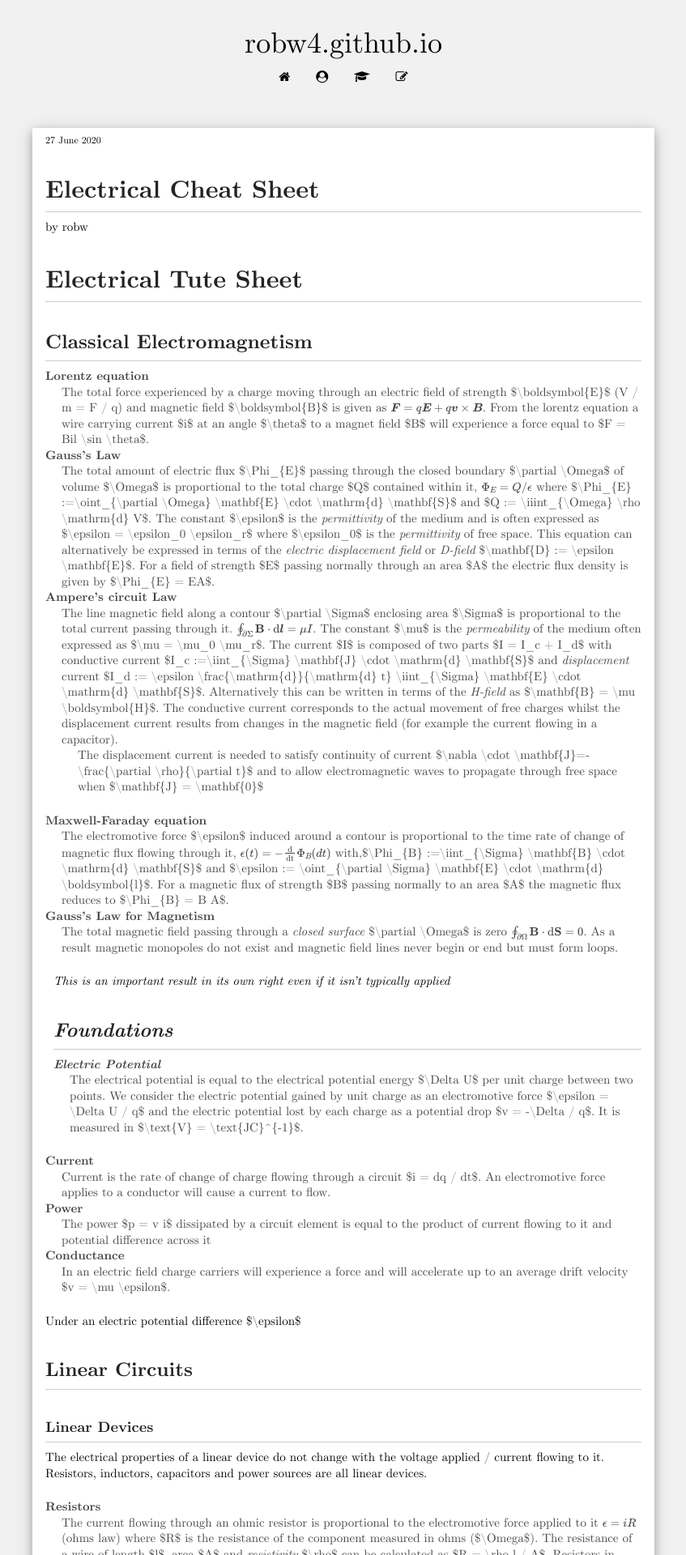
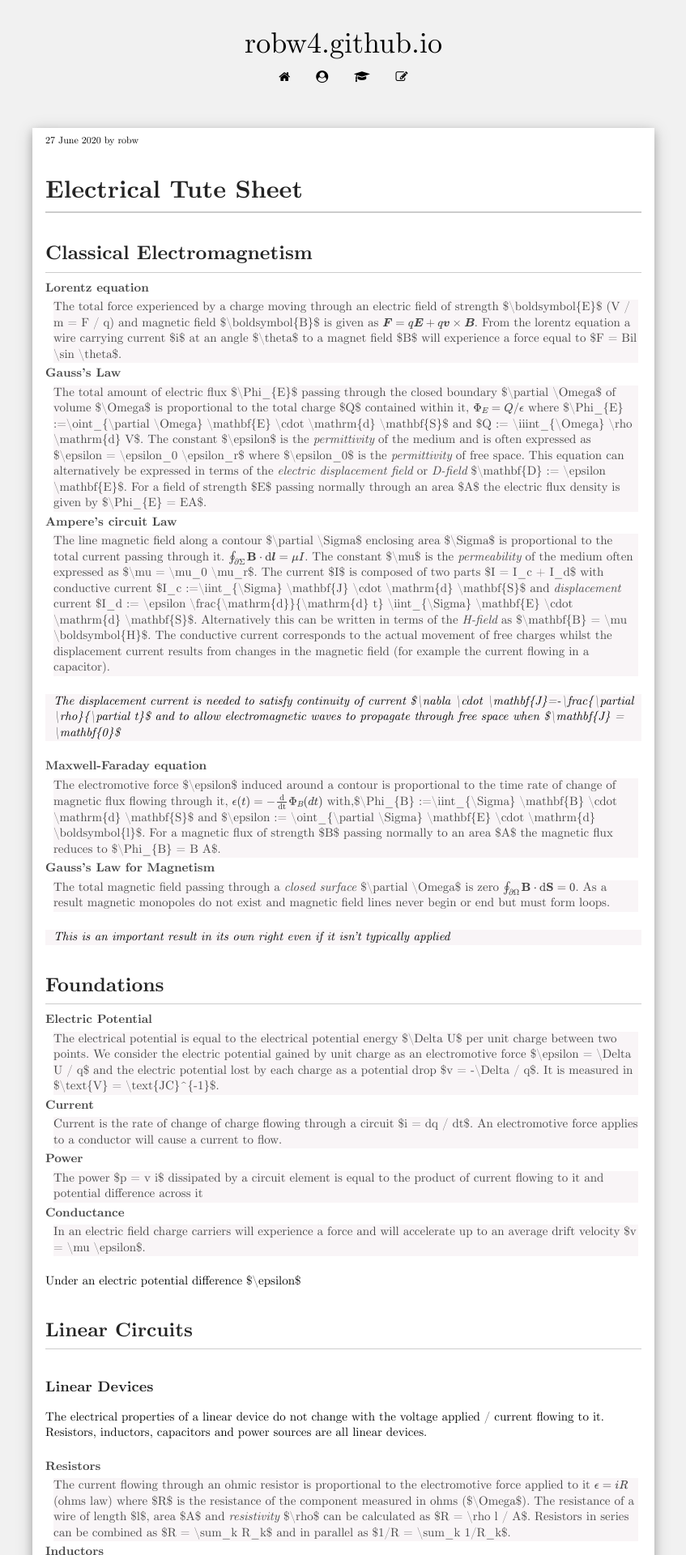
Before and after one commit to robw4/robw4.github.io, a Jekyll site: the page built from _posts/2020-06-27-electrical-cheat-sheet.md, in a window 1280 px wide. Shown: the top 1920 px of the page at 81% size, without its empty margins (216-1063 px from the left). Built offline with Jekyll 4.4.1, drawn with Linux system fonts in a browser that asks for light colours; formulas are drawn with MathJax 3; some of the changed text lies outside the part shown.

Commit message:
Better latex visualisationa

```diff
--- a/_layouts/post.html
+++ b/_layouts/post.html
@@ -2,10 +2,7 @@
 layout: page
 ---
 
-<small>{{ page.date | date: "%-d %B %Y" }}</small>
-<h1>{{ page.title }}</h1>
-
-<p class="view">by {{ page.author | default: site.author }}</p>
+<small>{{ page.date | date: "%-d %B %Y"}} by  {{ page.author | default: site.author }}</small>
 
 {{content}}
 
--- a/_posts/2020-06-27-electrical-cheat-sheet.md
+++ b/_posts/2020-06-27-electrical-cheat-sheet.md
@@ -15,6 +15,7 @@
 
 Ampere's circuit Law
 : The line magnetic field along a contour $\partial \Sigma$ enclosing area $\Sigma$ is proportional to the total current passing through it. $$\oint_{\partial \Sigma} \mathbf{B} \cdot \mathrm{d} \boldsymbol{l} = \mu I$$. The constant $\mu$ is the *permeability* of the medium often expressed as $\mu = \mu_0 \mu_r$. The current $I$ is composed of two parts $I = I_c + I_d$ with  conductive current $I_c :=\iint_{\Sigma} \mathbf{J} \cdot \mathrm{d} \mathbf{S}$ and *displacement* current $I_d := \epsilon \frac{\mathrm{d}}{\mathrm{d} t} \iint_{\Sigma} \mathbf{E} \cdot \mathrm{d} \mathbf{S}$. Alternatively this can be written in terms of the *H-field* as $\mathbf{B} = \mu \boldsymbol{H}$. The conductive current corresponds to the actual movement of free charges whilst the displacement current results from changes in the magnetic field (for example the current flowing in a capacitor).
+
 > The displacement current is needed to satisfy continuity of current $\nabla \cdot \mathbf{J}=-\frac{\partial \rho}{\partial t}$ and to allow electromagnetic waves to propagate through free space when $\mathbf{J} = \mathbf{0}$
 
 Maxwell-Faraday equation
@@ -24,6 +25,7 @@
 : The total magnetic field passing through a *closed surface*  $\partial \Omega$ is zero $$\oint_{\partial \Omega} \mathbf{B} \cdot \mathrm{d} \mathbf{S}=0$$. As a result magnetic monopoles do not exist and magnetic field lines never begin or end but must form loops.
 
 > This is an important result in its own right even if it isn't typically applied
+
 ## Foundations
 Electric Potential
 : The electrical potential is equal to the electrical potential energy $\Delta U$ per unit charge between two points. We consider the electric potential gained by unit charge as an electromotive force $\epsilon = \Delta U / q$ and the electric potential lost by each charge as a potential drop $v =  -\Delta  / q$. It is measured in $\text{V} = \text{JC}^{-1}$.
@@ -81,22 +83,22 @@
 In AC circuit analysis we are interested in the response of a circuit to a steady-state signal of the form $x(t) = X_p \cos( \omega t + \alpha)$ where $\omega$ is the frequency measured in $\text{rad} \text{s}^{-1}$, $\alpha$ is the phase offset and and $X_p$ is the peak amplitude of the wave. The average root mean square of an AC signal $X_{rms} = 1 / T \int x(t) dt = X_p / \sqrt{2}$.
 
 Phasors
-: For a linear circuit superposition holds; instead of analysing a circuits response to $x(t)$ we analyse the circuits response to $\hat{X}(j\omega t) = \sqrt{2} X e^{j \omega t}$ considering the real part of the solution only. This allows AC signals to be summarised by the complex phasor $X = |X| e^{j \alpha}$. The magnitude of this phasor gives the rms value of the signal (by convention) whilst its argument gives the phase offset.
+: For a linear circuit superposition holds; instead of analysing a circuits response to $x(t)$ we analyse the circuits response to $\hat{X}(j\omega t) = \sqrt{2} X e^{j \omega t}$ considering the real part of the solution only. This allows AC signals to be summarised by the complex phasor $X = \|X\| e^{j \alpha}$. The magnitude of this phasor gives the rms value of the signal (by convention) whilst its argument gives the phase offset.
 
 Impedance
 : The impedance $Z$ of a component relates the AC current $I(j\omega)$ to the potential difference applied to it $V = IZ$. For a resistor $Z = R$, for a capacitor $Z=1 / j \omega C$ and for an inductor $Z = j \omega L$. The impedance of circuit components in parallel and in series are combined as $Z = \sum_i Z_i$ and in parralel as $1 / Z = \sum_i 1 / Z_i$. The general impedance for a combination of components is given as $Z=R + jX$ where $R$ is *resistance* and $X$ is *reactance*.
 
-> For a capacitor the complex impedance is derived by considering a $V(j \omega) =  1 / C \int I dt = 1 / C \int |I| e^{j \omega t} dt = I(j \omega) / j \omega C$ giving $Z=1 / j \omega C$. Likewise for an inductor $V(j \omega) = L \ d / dt \{ |I| e^{j \omega t} \}$ giving $Z = j \omega L$.
+> For a capacitor the complex impedance is derived by considering a $V(j \omega) =  1 / C \int I dt = 1 / C \int \|I\| e^{j \omega t} dt = I(j \omega) / j \omega C$ giving $Z=1 / j \omega C$. Likewise for an inductor $V(j \omega) = L \ d / dt \{ \|I\| e^{j \omega t} \}$ giving $Z = j \omega L$.
 
 Norton / Thevenin's theorem
 : Norton's and thevenin's theorem hold and equivalent circuits are derived in the same way as for DC with resistances replaced with complex impedances.
 
 Instantaneous Power
-: For phasors $V=|V|\exp(j\phi)$, $I=|I|$  and network impedance $Z=R+ jX=|Z| \exp(j \phi)$ the power phasor is given as $$\hat{P} = V^* I = P + jQ$$ where $P= |I| |V| \cos \phi$ is the real power dissipated in the circuit measured in Watts ($\text{W}$) and $Q= |I| |V| \sin \phi$ is the (peak) reactive power measured in Volt-Amperes ($\text{VA}$). They are equivalently expressed as
-$P = |I|^{2} R =  |V|^{2} / R$ and $Q = |I|^2 X = |V|^{2}  / X$.  The instantaneous power is given as $p(t) = P (1+\cos2wt) - Q  \sin 2 \omega t$.
+: For phasors $V=\|V\|\exp(j\phi)$, $I=\|I\|$  and network impedance $Z=R+ jX=\|Z\| \exp(j \phi)$ the power phasor is given as $$\hat{P} = V^* I = P + jQ$$ where $P= \|I\| \|V\| \cos \phi$ is the real power dissipated in the circuit measured in Watts ($\text{W}$) and $Q= \|I\| \|V\| \sin \phi$ is the (peak) reactive power measured in Volt-Amperes ($\text{VA}$). They are equivalently expressed as
+$P = \|I\|^{2} R =  \|V\|^{2} / R$ and $Q = \|I\|^2 X = \|V\|^{2}  / X$.  The instantaneous power is given as $p(t) = P (1+\cos2wt) - Q  \sin 2 \omega t$.
 
 Power Matching
-: For internal impedendence $Z_s = R_s + j X_s$ and load impedence $Z_l = R_l + j X_l$ the maximum power is delivered to a load $Z_l = Z_s^*$ if $Z_s$ can be chosen freely, $R_l = |Z_s|$ if $X_l = 0$ or $R_l = \sqrt{R_s^2 + (X_s + X_l)^2}$ if $X_l$ is fixed.
+: For internal impedendence $Z_s = R_s + j X_s$ and load impedence $Z_l = R_l + j X_l$ the maximum power is delivered to a load $Z_l = Z_s^*$ if $Z_s$ can be chosen freely, $R_l = \|Z_s\|$ if $X_l = 0$ or $R_l = \sqrt{R_s^2 + (X_s + X_l)^2}$ if $X_l$ is fixed.
 
 Coupled Inductors
 : A voltage source with  phasor $V=\pm j \omega M I'$ is added in series to every coupled inductor where $I'$ is the current phasor flowing through its partner. The polarity of $V$ is determined using dot notation:  a current $I'$ entering / leaving the dotted terminal of one inductor induces $V$ in the second referenced positive to the seconds dotted/ un-dotted terminal.
@@ -122,8 +122,7 @@
 
 ## Semi Conductors
 Conductance and ohms Law
-:
-> Under an applied electric field $\boldsymbol{E}$ charges will experience a force equal to $\boldsymbol{F} = q \boldsymbol{E}$ (lorentz) and if they are unconstrained accelerate. But t
+: Under an applied electric field $\boldsymbol{E}$ charges will experience a force equal to $\boldsymbol{F} = q \boldsymbol{E}$ (lorentz) and if they are unconstrained accelerate. But t
 
 
 Charge Carriers in semi-conductors
--- a/_sass/custom-style.scss
+++ b/_sass/custom-style.scss
@@ -89,10 +89,23 @@
   font-weight: bold;
 }
 
-h1, h2, h3 {
+h1, h2{
   display: block;
   border-bottom: 1px solid #ccc;
   padding-bottom: 5px;
+}
+
+h1, h2, h3{
+  display: block;
+  padding-bottom: 5px;
+}
+
+h1 {
+  border-bottom: 2px solid #ccc;
+}
+
+h2 {
+  border-bottom: 1px solid #ccc;
 }
 
 h1 {
@@ -150,20 +163,24 @@
   margin: 0;
   padding: 0 0 0 10px;
   font-style: italic;
+  background-color: #f9f5f7;
 }
 
 dl, dt, dd, dl p {
   color: #444;
 }
 
+
+
 dl dt {
   font-weight: bold;
 }
 
 dl dd {
-  margin-left: 10px;
-  padding-left: 10px;
+  margin: 4px 4px 4px 10px;
+  padding: 0px 0px 0px 0px ;
   font-style: normal;
+  background-color: #f9f5f7
 }
 
 dl p {
```
Also changed, not shown: other parts of _posts/2020-06-27-electrical-cheat-sheet.md (+2 -4 lines).
